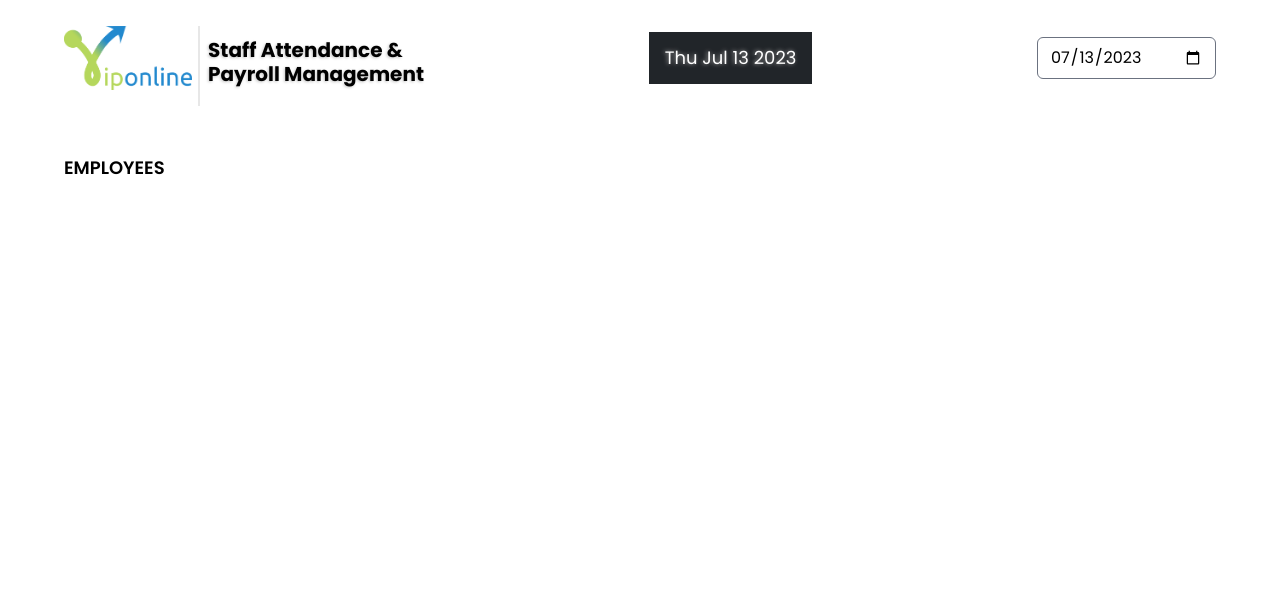
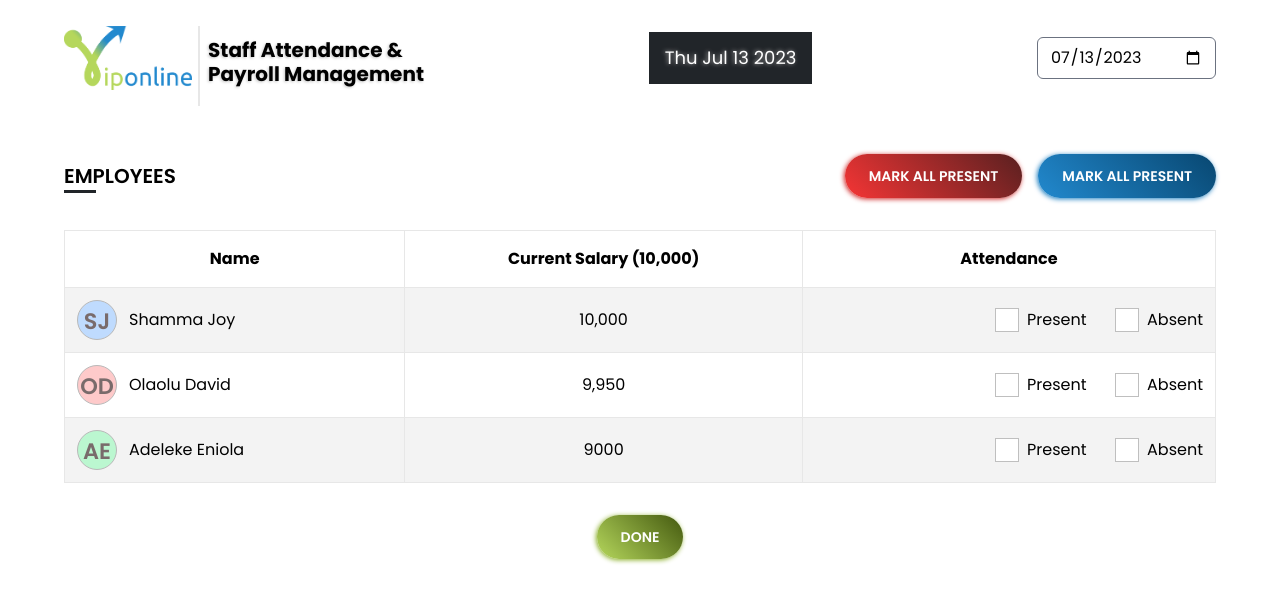
Before and after one commit to dotun-code-god/Time-Master, a PHP site: page / in a window 1280 px wide. Shown: the top 603 px of the page. Run offline with PHP 8.4, Linux system fonts and the light colour scheme.

Commit message:
completed design, approaching development

```diff
--- a/dist/output.css
+++ b/dist/output.css
@@ -590,6 +590,62 @@ select{
   outline: 1px auto -webkit-focus-ring-color;
 }
 
+.yip_table_layout{
+  border-width: 0.1rem;
+  --tw-border-opacity: 1;
+  border-color: rgb(231 231 231 / var(--tw-border-opacity));
+}
+
+.yip_button{
+  border-radius: 1.5rem;
+  padding-left: 1.5rem;
+  padding-right: 1.5rem;
+  padding-top: 0.75rem;
+  padding-bottom: 0.75rem;
+  font-size: 0.875rem;
+  line-height: 1.25rem;
+  font-weight: 600;
+  --tw-text-opacity: 1;
+  color: rgb(255 255 255 / var(--tw-text-opacity));
+}
+
+.yip_staff_pseudo_img{
+  height: 2.5rem;
+  width: 2.5rem;
+  border-radius: 9999px;
+  border-width: 0.1rem;
+  --tw-border-opacity: 1;
+  border-color: rgb(185 185 185 / var(--tw-border-opacity));
+  text-align: center;
+  font-size: 1.4rem;
+  font-weight: 600;
+  line-height: 2.5rem;
+  --tw-text-opacity: 1;
+  color: rgb(121 107 107 / var(--tw-text-opacity));
+}
+
+.yip_attendance{
+  margin-right: 0.25rem;
+  height: 1.5rem;
+  width: 1.5rem;
+  cursor: pointer;
+  --tw-border-opacity: 1;
+  border-color: rgb(191 191 191 / var(--tw-border-opacity));
+  --tw-text-opacity: 1;
+  color: rgb(0 0 0 / var(--tw-text-opacity));
+}
+
+.yip_attendance:focus{
+  --tw-ring-opacity: 1;
+  --tw-ring-color: rgb(0 0 0 / var(--tw-ring-opacity));
+}
+
+.yip_attendance:disabled{
+  cursor: not-allowed;
+  --tw-border-opacity: 1;
+  border-color: rgb(231 231 231 / var(--tw-border-opacity));
+}
+
 *, ::before, ::after{
   --tw-border-spacing-x: 0;
   --tw-border-spacing-y: 0;
@@ -710,28 +766,12 @@ select{
   position: relative;
 }
 
-.-bottom-3{
-  bottom: -0.75rem;
-}
-
-.left-0{
-  left: 0px;
-}
-
-.right-0{
-  right: 0px;
+.-right-2{
+  right: -0.5rem;
 }
 
 .top-0{
   top: 0px;
-}
-
-.right-2{
-  right: 0.5rem;
-}
-
-.-right-2{
-  right: -0.5rem;
 }
 
 .mx-\[3\%\]{
@@ -739,21 +779,26 @@ select{
   margin-right: 3%;
 }
 
+.my-8{
+  margin-top: 2rem;
+  margin-bottom: 2rem;
+}
+
 .my-\[2\%\]{
   margin-top: 2%;
   margin-bottom: 2%;
 }
 
-.mt-20{
-  margin-top: 5rem;
+.mr-6{
+  margin-right: 1.5rem;
+}
+
+.mt-16{
+  margin-top: 4rem;
 }
 
 .mt-2{
   margin-top: 0.5rem;
-}
-
-.mt-16{
-  margin-top: 4rem;
 }
 
 .block{
@@ -784,56 +829,32 @@ select{
   display: none;
 }
 
-.h-\[0\.3rem\]{
-  height: 0.3rem;
-}
-
-.h-full{
-  height: 100%;
+.h-\[0\.2rem\]{
+  height: 0.2rem;
 }
 
 .h-\[calc\(100\%\+1rem\)\]{
   height: calc(100% + 1rem);
 }
 
-.w-\[4rem\]{
-  width: 4rem;
+.w-32{
+  width: 8rem;
+}
+
+.w-\[0\.15rem\]{
+  width: 0.15rem;
 }
 
 .w-\[2rem\]{
   width: 2rem;
 }
 
-.w-10{
-  width: 2.5rem;
+.w-full{
+  width: 100%;
 }
 
-.w-2{
-  width: 0.5rem;
-}
-
-.w-20{
-  width: 5rem;
-}
-
-.w-32{
-  width: 8rem;
-}
-
-.w-12{
-  width: 3rem;
-}
-
-.w-\[0\.2rem\]{
-  width: 0.2rem;
-}
-
-.w-\[0\.1rem\]{
-  width: 0.1rem;
-}
-
-.w-\[0\.15rem\]{
-  width: 0.15rem;
+.max-w-full{
+  max-width: 100%;
 }
 
 .resize{
@@ -844,12 +865,16 @@ select{
   align-items: center;
 }
 
+.justify-center{
+  justify-content: center;
+}
+
 .justify-between{
   justify-content: space-between;
 }
 
-.gap-2{
-  gap: 0.5rem;
+.gap-3{
+  gap: 0.75rem;
 }
 
 .gap-4{
@@ -864,28 +889,29 @@ select{
   border-width: 1px;
 }
 
-.bg-black{
-  --tw-bg-opacity: 1;
-  background-color: rgb(0 0 0 / var(--tw-bg-opacity));
-}
-
-.bg-\[\#212529\]{
-  --tw-bg-opacity: 1;
-  background-color: rgb(33 37 41 / var(--tw-bg-opacity));
-}
-
-.bg-\[acb4be\]{
-  background-color: acb4be;
-}
-
-.bg-\[\#acb4be\]{
-  --tw-bg-opacity: 1;
-  background-color: rgb(172 180 190 / var(--tw-bg-opacity));
-}
-
 .bg-\[\#e7e7e7\]{
   --tw-bg-opacity: 1;
   background-color: rgb(231 231 231 / var(--tw-bg-opacity));
+}
+
+.bg-blue-200{
+  --tw-bg-opacity: 1;
+  background-color: rgb(191 219 254 / var(--tw-bg-opacity));
+}
+
+.bg-green-200{
+  --tw-bg-opacity: 1;
+  background-color: rgb(187 247 208 / var(--tw-bg-opacity));
+}
+
+.bg-red-200{
+  --tw-bg-opacity: 1;
+  background-color: rgb(254 202 202 / var(--tw-bg-opacity));
+}
+
+.bg-yip_black{
+  --tw-bg-opacity: 1;
+  background-color: rgb(33 37 41 / var(--tw-bg-opacity));
 }
 
 .p-3{
@@ -906,13 +932,16 @@ select{
   padding-bottom: 0.75rem;
 }
 
+.text-center{
+  text-align: center;
+}
+
+.text-right{
+  text-align: right;
+}
+
 .font-Poppins{
   font-family: Poppins, sans-serif;
-}
-
-.text-3xl{
-  font-size: 1.875rem;
-  line-height: 2.25rem;
 }
 
 .text-lg{
@@ -937,35 +966,31 @@ select{
   text-transform: uppercase;
 }
 
-.capitalize{
-  text-transform: capitalize;
-}
-
-.leading-3{
-  line-height: .75rem;
-}
-
-.leading-5{
-  line-height: 1.25rem;
-}
-
 .leading-6{
   line-height: 1.5rem;
-}
-
-.text-\[\#2289ce\]{
-  --tw-text-opacity: 1;
-  color: rgb(34 137 206 / var(--tw-text-opacity));
-}
-
-.text-\[\#b5d75c\]{
-  --tw-text-opacity: 1;
-  color: rgb(181 215 92 / var(--tw-text-opacity));
 }
 
 .text-white{
   --tw-text-opacity: 1;
   color: rgb(255 255 255 / var(--tw-text-opacity));
+}
+
+.shadow-\[-1px_1px_5px_\#1d7fc1\]{
+  --tw-shadow: -1px 1px 5px #1d7fc1;
+  --tw-shadow-colored: -1px 1px 5px var(--tw-shadow-color);
+  box-shadow: var(--tw-ring-offset-shadow, 0 0 #0000), var(--tw-ring-shadow, 0 0 #0000), var(--tw-shadow);
+}
+
+.shadow-\[-1px_1px_5px_\#87ad22\]{
+  --tw-shadow: -1px 1px 5px #87ad22;
+  --tw-shadow-colored: -1px 1px 5px var(--tw-shadow-color);
+  box-shadow: var(--tw-ring-offset-shadow, 0 0 #0000), var(--tw-ring-shadow, 0 0 #0000), var(--tw-shadow);
+}
+
+.shadow-\[-1px_1px_5px_\#ce2222\]{
+  --tw-shadow: -1px 1px 5px #ce2222;
+  --tw-shadow-colored: -1px 1px 5px var(--tw-shadow-color);
+  box-shadow: var(--tw-ring-offset-shadow, 0 0 #0000), var(--tw-ring-shadow, 0 0 #0000), var(--tw-shadow);
 }
 
 .blur{
@@ -977,9 +1002,8 @@ select{
   filter: var(--tw-blur) var(--tw-brightness) var(--tw-contrast) var(--tw-grayscale) var(--tw-hue-rotate) var(--tw-invert) var(--tw-saturate) var(--tw-sepia) var(--tw-drop-shadow);
 }
 
-.content-none{
-  --tw-content: none;
-  content: var(--tw-content);
+tr:nth-child(even){
+  background-color: #f3f3f3;
 }
 
 @media (min-width: 640px){
--- a/index.php
+++ b/index.php
@@ -27,7 +27,7 @@ $staff = new StaffController();
             <h1 class="text-xl font-bold mt-2 leading-6" style="text-shadow:-1px 1px 3px #c7c7c7;">Staff Attendance & <br> Payroll Management</h1>
         </div>
         <div>
-            <h3 id="selected_date" class="text-lg bg-[#212529] text-white px-4 py-3" style="text-shadow:-1px 0px 4px #abaaaa;"></h3>
+            <h3 id="selected_date" class="text-lg bg-yip_black text-white px-4 py-3" style="text-shadow:-1px 0px 4px #abaaaa;"></h3>
         </div>
         <div>
             <input type="date" class="rounded-md" id="select_date">
@@ -35,7 +35,81 @@ $staff = new StaffController();
     </div>
 
     <div class="mt-16">
-        <h1 class="text-lg font-semibold uppercase">Employees</h1>
+        <div class="flex items-center justify-between">
+            <div class="relative">
+                <h1 class="text-xl font-semibold uppercase">Employees</h1>
+                <span class="absolute bg-yip_black w-[2rem] h-[0.2rem]"></span>
+            </div>
+
+            <div class="flex items-center justify-between gap-4">
+                <button class="yip_button shadow-[-1px_1px_5px_#ce2222]" style="background:linear-gradient(45deg, #f53535, #592020)">MARK ALL PRESENT</button>
+                <button class="yip_button shadow-[-1px_1px_5px_#1d7fc1]" style="background:linear-gradient(45deg, #2289ce, #084771)">MARK ALL PRESENT</button>
+            </div>
+        </div>
+
+        <div class="my-8">
+            <table class="table yip_table_layout max-w-full w-full">
+                <tr class="yip_table_layout">
+                    <th class="yip_table_layout p-4">Name</th>
+                    <th class="yip_table_layout p-4">Current Salary (10,000)</th>
+                    <th class="yip_table_layout p-4">Attendance</th>
+                </tr>
+                <tr class="yip_table_layout">
+                    <td class="p-3 flex items-center gap-3">
+                        <span id="pseudo_image" class="yip_staff_pseudo_img bg-blue-200">SJ</span>
+                        Shamma Joy
+                    </td>
+                    <td class="p-3 yip_table_layout text-center">10,000</td>
+                    <td class="p-3 yip_table_layout text-right">
+                        <label for="present1" class="mr-6">
+                            <input type="checkbox" class="yip_attendance" name="present1" id="present1">
+                            Present
+                        </label>
+                        <label for="absent1">
+                            <input type="checkbox" class="yip_attendance" name="absent1" id="absent1">
+                            Absent
+                        </label>
+                    </td>
+                </tr>
+                <tr class="yip_table_layout">
+                    <td class="p-3 flex items-center gap-3">
+                        <span id="pseudo_image" class="yip_staff_pseudo_img bg-red-200">OD</span>
+                        Olaolu David
+                    </td>
+                    <td class="p-3 yip_table_layout text-center">9,950</td>
+                    <td class="p-3 yip_table_layout text-right">
+                        <label for="present2" class="mr-6">
+                            <input type="checkbox" class="yip_attendance" name="present2" id="present2">
+                            Present
+                        </label>
+                        <label for="absent2">
+                            <input type="checkbox" class="yip_attendance" name="absent2" id="absent2">
+                            Absent
+                        </label>
+                    </td>
+                </tr>
+                <tr class="yip_table_layout">
+                    <td class="p-3 flex items-center gap-3">
+                        <span id="pseudo_image" class="yip_staff_pseudo_img bg-green-200">AE</span>
+                        Adeleke Eniola
+                    </td>
+                    <td class="p-3 yip_table_layout text-center">9000</td>
+                    <td class="p-3 yip_table_layout text-right">
+                        <label for="present2" class="mr-6">
+                            <input type="checkbox" class="yip_attendance" name="present2" id="present2">
+                            Present
+                        </label>
+                        <label for="absent2">
+                            <input type="checkbox" class="yip_attendance" name="absent2" id="absent2">
+                            Absent
+                        </label>
+                    </td>                </tr>
+            </table>
+        </div>
+
+        <div class="flex justify-center">
+            <button class="yip_button shadow-[-1px_1px_5px_#87ad22]" style="background:linear-gradient(45deg, #b5d75c, #44590f)">DONE</button>
+        </div>
     </div>
 
     <script src="public/js/app.js"></script>
--- a/tailwind.config.js
+++ b/tailwind.config.js
@@ -8,6 +8,12 @@ module.exports = {
     extend: {
       fontFamily : {
         Poppins : ['Poppins', 'sans-serif']
+      },
+      colors: {
+        yip_black: '#212529',
+        yip_blue: '#2289ce',
+        yip_green: '#b5d75c',
+        yip_red: '#ce2222'
       }
     },
   },
```
Also changed, not shown: public/css/style.css (+19 -0 lines).
